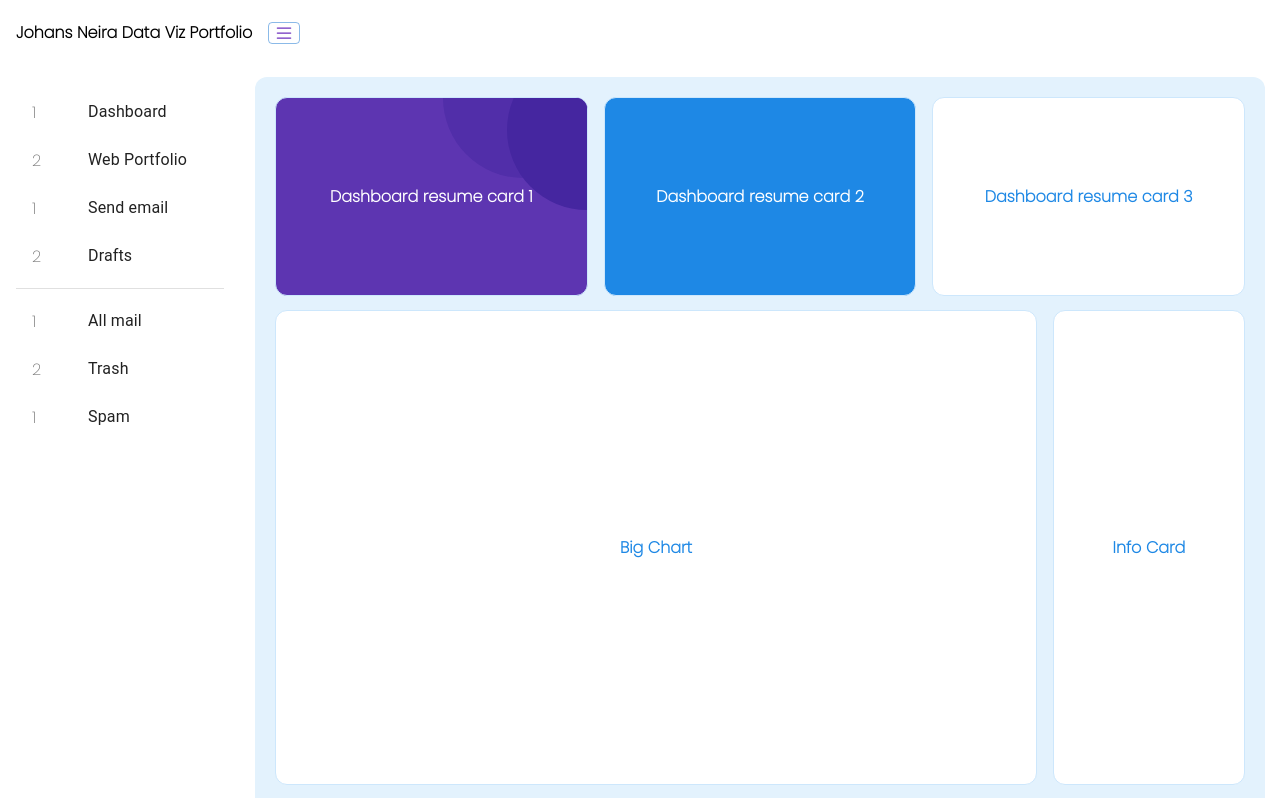
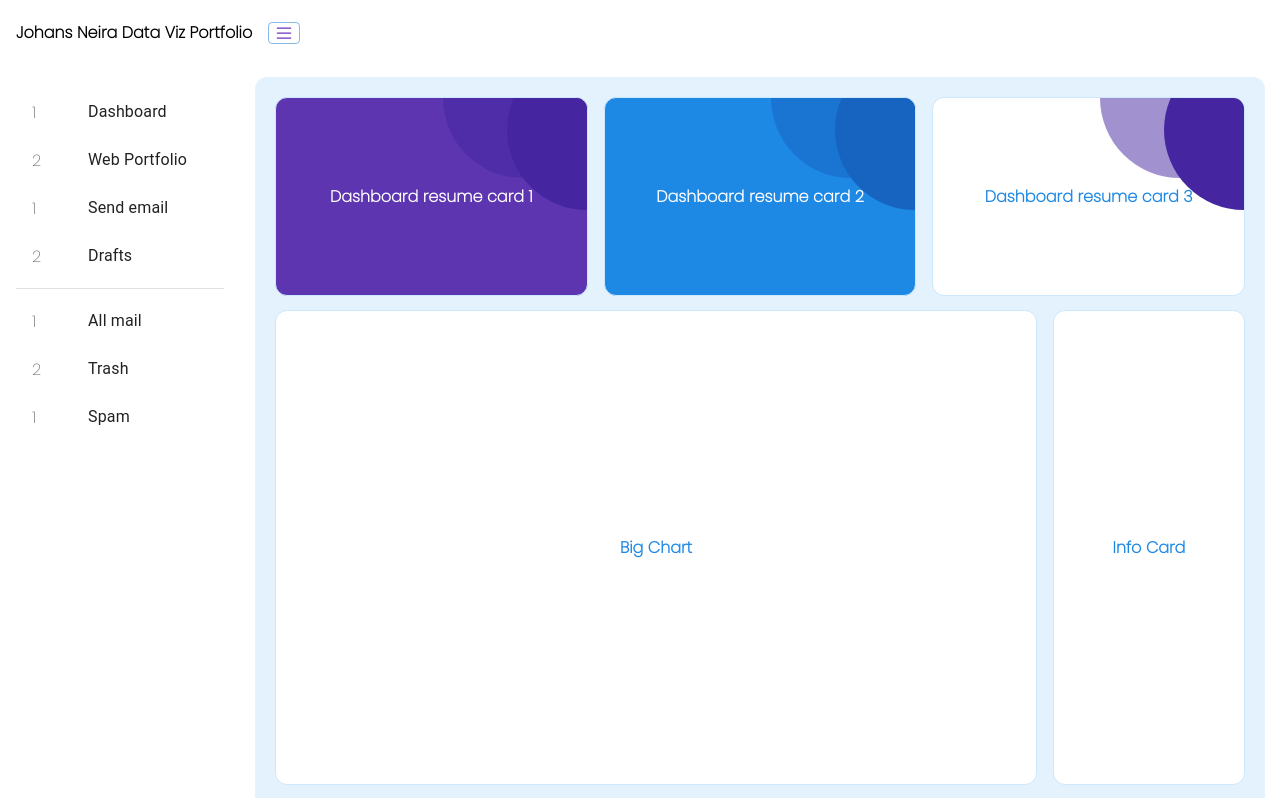
Before and after one commit to johansneirap/dataviz-portfolio, a React (Vite) app: page / in a window 1280 px wide. Built offline with nearby package versions, Linux system fonts and the light colour scheme.

Commit message:
remove all hard styles, changed to styled components

```diff
--- a/src/pages/Dashboard.tsx
+++ b/src/pages/Dashboard.tsx
@@ -1,8 +1,5 @@
 import React from "react";
 import styled from "styled-components";
-interface StylesDictionary {
-  [key: string]: React.CSSProperties;
-}
 
 const MainDiv = styled.div`
   background: #e3f2fd;
@@ -35,6 +32,32 @@ const ResumeCard = styled.div<{ primary?: boolean }>`
   position: relative;
   overflow: hidden;
   ${(props) => props.primary && `background: #1E88E5;`}
+
+  &:after {
+    content: "";
+    background-color: #4526A0;
+    height: 10rem;
+    width: 10rem;
+    border-radius: 50%;
+    position: absolute;
+    top: -5rem;
+    right: -1rem;
+    z-index: 1;
+    opacity: 0.5;
+    ${(props) => props.primary && `background: #1664C0;`}
+  }
+  &:before {
+    content: "";
+    background-color: #4526A0;
+    height: 10rem;
+    width: 10rem;
+    border-radius: 50%;
+    position: absolute;
+    top: -3rem;
+    right: -5rem;
+    z-index: 2;
+    ${(props) => props.primary && `background: #1664C0;`}
+  }
 `;
 
 const Card = styled.div`
@@ -50,36 +73,13 @@ const Card = styled.div`
   align-items: center;
 `;
 
-const style: StylesDictionary = {
-  innerCircle: {
-    backgroundColor: "#512EA9",
-    height: "10rem",
-    width: "10rem",
-    borderRadius: "50%",
-    position: "absolute",
-    top: "-5rem",
-    right: "-1rem",
-    zIndex: "1",
-  },
-  innerCircle2: {
-    backgroundColor: "#4526A0",
-    height: "10rem",
-    width: "10rem",
-    borderRadius: "50%",
-    position: "absolute",
-    top: "-3rem",
-    right: "-5rem",
-    zIndex: "2",
-  },
-};
-
 export const Dashboard = () => {
   return (
     <MainDiv>
       <ResumeCardsContainer>
         <ResumeCard>
-          <div style={{ ...style.innerCircle }}></div>
-          <div style={{ ...style.innerCircle2 }}></div>
+          {/* <div style={{ ...style.innerCircle }}></div>
+          <div style={{ ...style.innerCircle2 }}></div> */}
           Dashboard resume card 1
         </ResumeCard>
         <ResumeCard primary>Dashboard resume card 2</ResumeCard>
```
